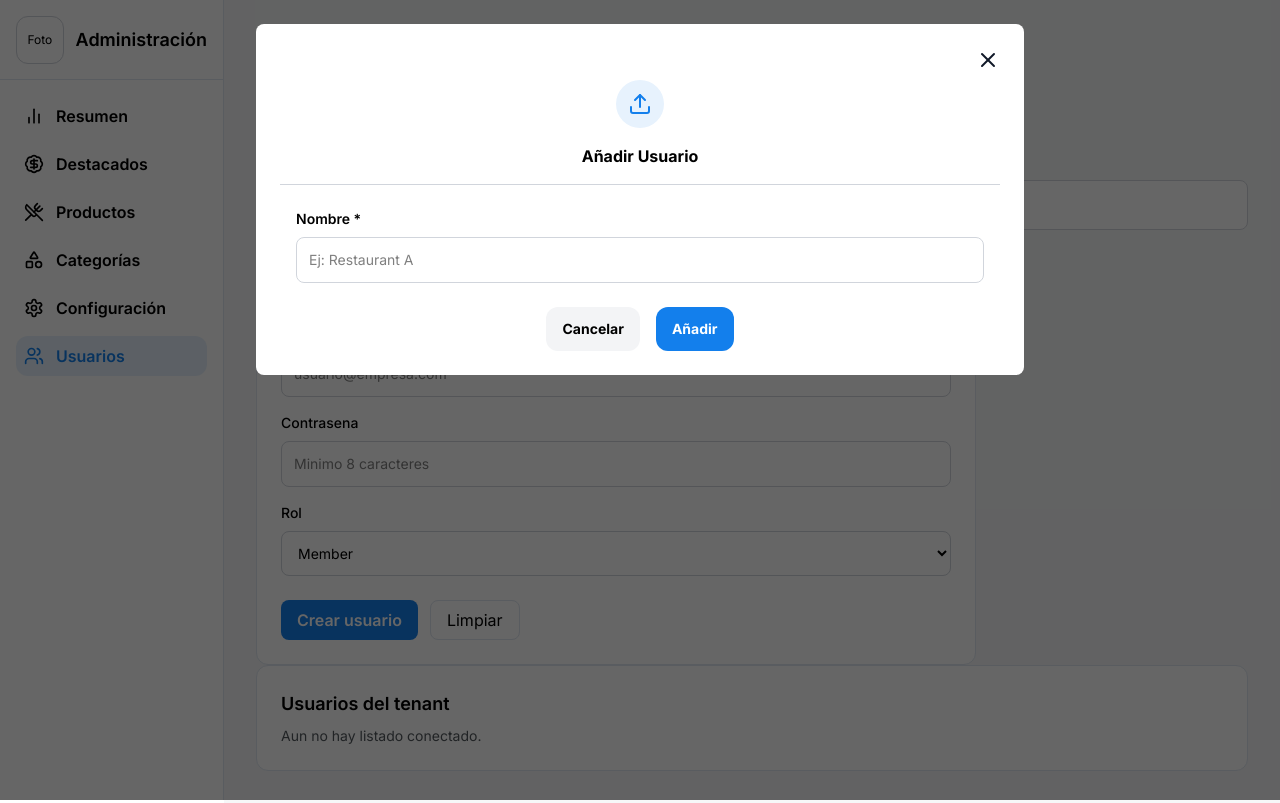
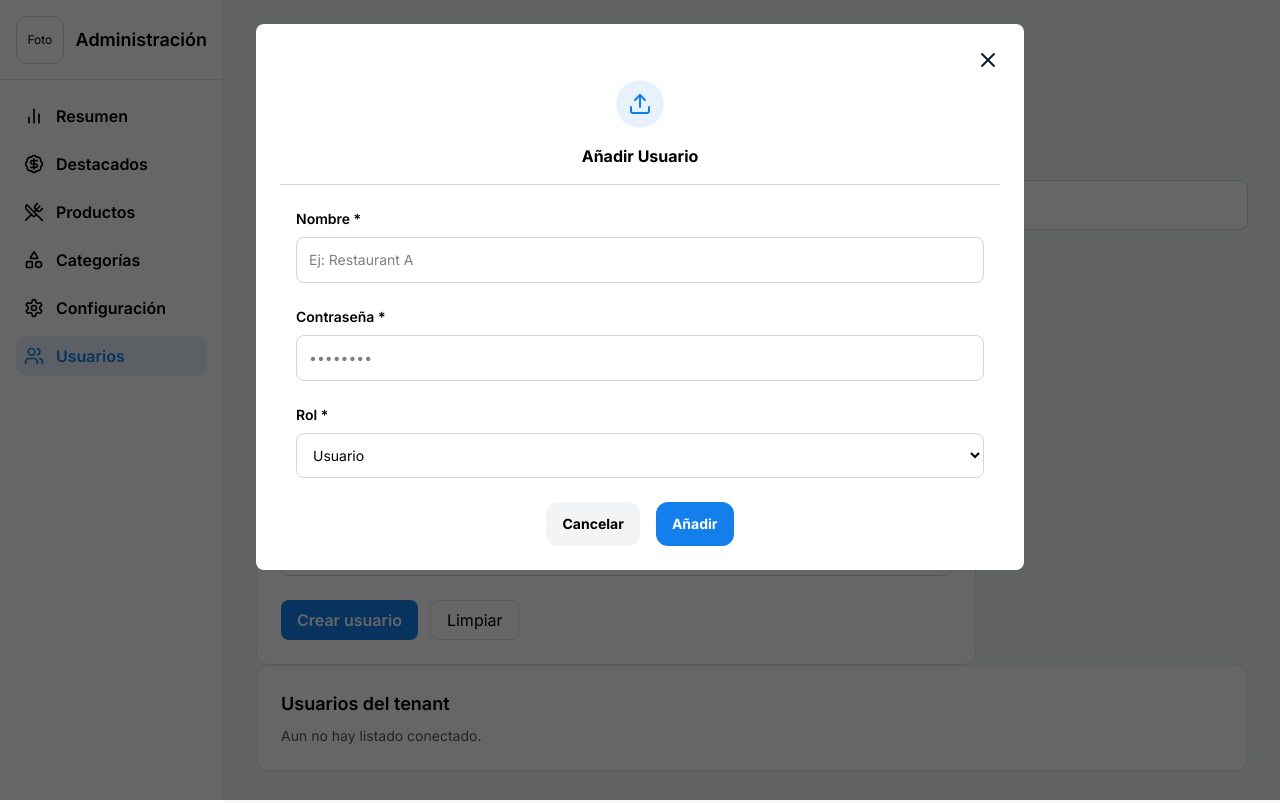
Before and after one commit to CristianTapia/dashboard, a Next.js app: page /dashboard/usuarios in a window 1280 px wide. Both pictures are taken after a click on the button "Añadir nuevo usuario". Built offline with nearby package versions, Linux system fonts and the light colour scheme.

Commit message:
Rol added to the users form

```diff
--- a/app/ui/AddUsers.tsx
+++ b/app/ui/AddUsers.tsx
@@ -6,6 +6,9 @@ import { createCategoryAction } from "@/app/dashboard/categorias/actions";
 export default function AddCategories({ onCancel, onSuccess }: { onCancel?: () => void; onSuccess?: () => void }) {
   // Form states
   const [name, setName] = useState("");
+  const [password, setPassword] = useState("");
+  const [showPassword, setShowPassword] = useState(false);
+  const [role, setRole] = useState("member");
 
   // State management
   const [pending, startTransition] = useTransition();
@@ -50,6 +53,32 @@ export default function AddCategories({ onCancel, onSuccess }: { onCancel?: () =
             required
           />
         </div>
+        <div className="flex flex-col">
+          <label className="text-sm pb-2 font-semibold">Contraseña *</label>
+          <input
+            className="bg-[var(--color-foreground)] rounded-lg border border-[var(--color-border-box)]
+                       focus:outline-none focus:ring-0 focus:border-[var(--color-button-send)] p-3 placeholder:text-sm text-sm"
+            placeholder="••••••••"
+            required
+            type="password"
+            value={password}
+            onChange={(event) => setPassword(event.target.value)}
+          />
+        </div>
+
+        <div className="flex flex-col">
+          <label className="text-sm pb-2 font-semibold">Rol *</label>
+          <select
+            className="form-select text-sm cursor-pointer bg-[var(--color-foreground)] rounded-lg border border-[var(--color-border-box)]
+                focus:outline-none focus:ring-0 focus:border-[var(--color-button-send)]
+                p-3"
+            value={role}
+            onChange={(event) => setRole(event.target.value)}
+          >
+            <option value="member">Usuario</option>
+            <option value="admin">Admin</option>
+          </select>
+        </div>
 
         {/* Botón */}
         <div className="flex gap-4 px-4 text-sm font-bold justify-center">
```
